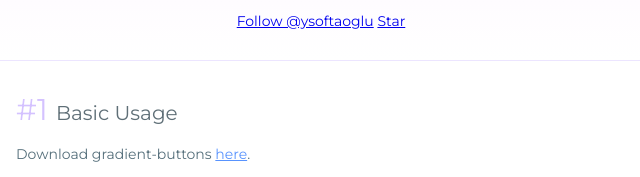
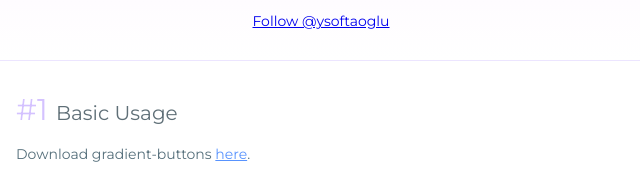
Before and after one commit to ysoftaoglu/GradientButtons, a website: page index.html in a window 1280 px wide. Shown: the part 223-400 px from the top of the page, 319-959 px from the left. Drawn offline with Linux system fonts and the light colour scheme; files that its build step writes are made by us from their sources.

Commit message:
Update index.html

```diff
--- a/index.html
+++ b/index.html
@@ -26,9 +26,6 @@
       <div class="hero__rank">
         <a class="github-button" href="https://github.com/ysoftaoglu" data-style="mega" data-count-href="/ysoftaoglu/followers" data-count-api="/users/ysoftaoglu#followers"
           data-count-aria-label="# followers on GitHub" aria-label="Follow @ysoftaoglu on GitHub">Follow @ysoftaoglu</a>
-        <a class="github-button" href="https://github.com/ysoftaoglu/GradientButtons" data-icon="octicon-star" data-style="mega"
-          data-count-href="/ysoftaoglu/GradientButtons/stargazers" data-count-api="/repos/ysoftaoglu/GradientButtons#stargazers_count"
-          data-count-aria-label="# stargazers on GitHub" aria-label="Star ysoftaoglu/GradientButtons on GitHub">Star</a>
       </div>
     </div>
   </section>
```
